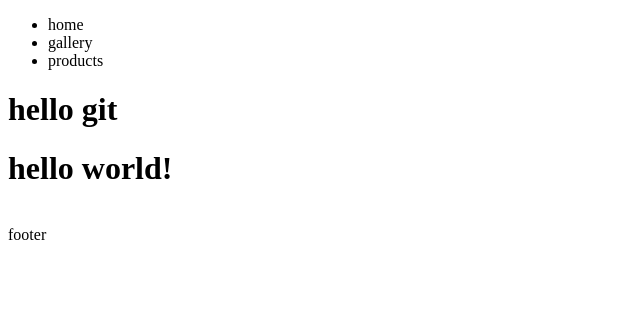
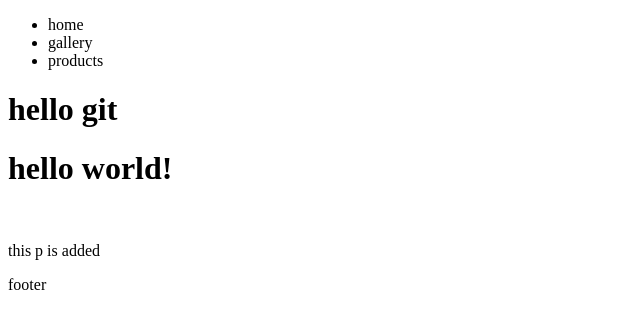
Before and after one commit to mohsenmohammadi2050/Git, a website: page index.html in a window 1280 px wide. Shown: the whole page, without its empty margins (0-640 px from the left). Drawn offline with Linux system fonts and the light colour scheme.

Commit message:
new div added

```diff
--- a/index.html
+++ b/index.html
@@ -22,6 +22,10 @@
         <img src="banner" alt="">
     </div>
 
+    <div class="newDiv">
+        <p>this p is added</p>
+    </div>
+
     <footer>footer</footer>
 </body>
 </html>
```
